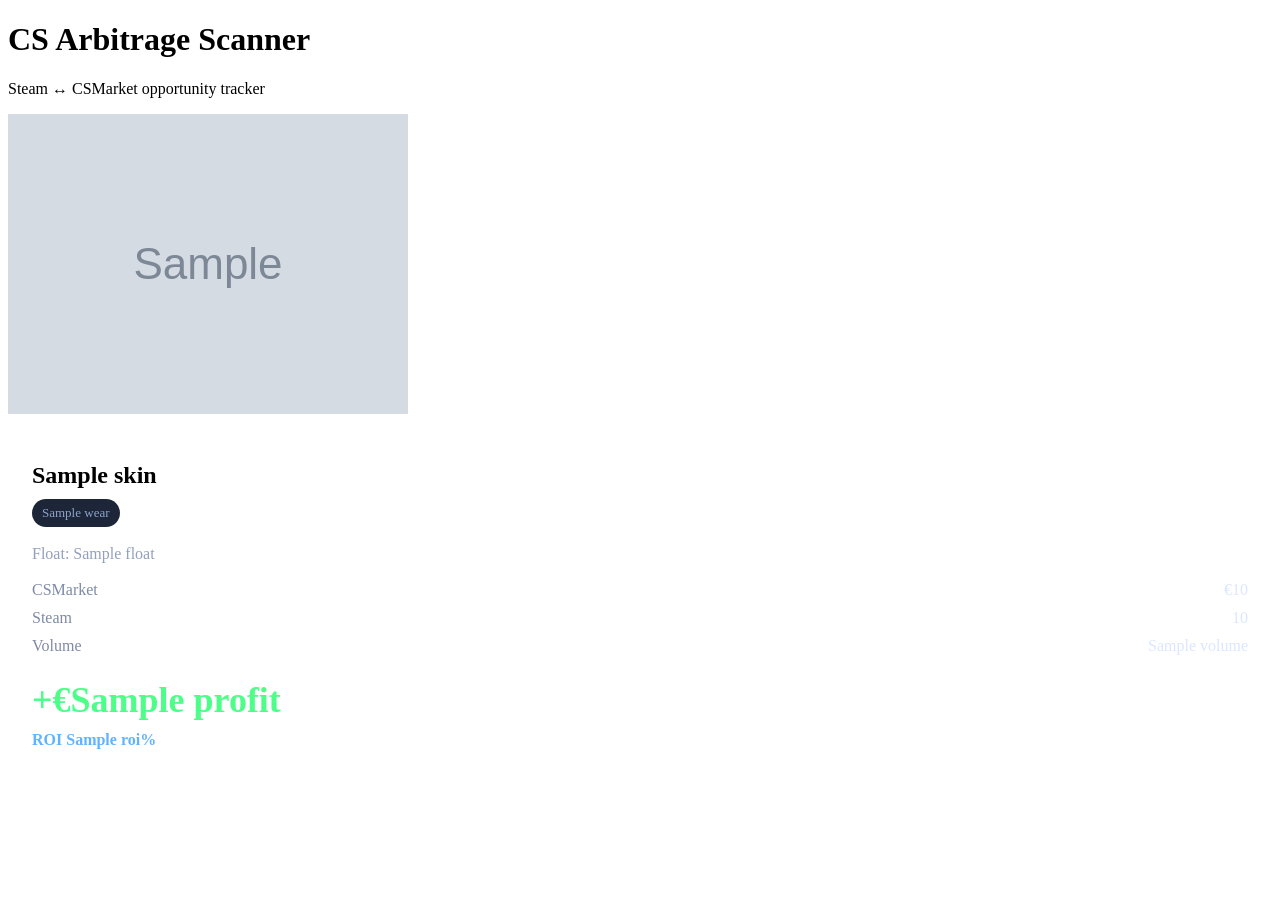
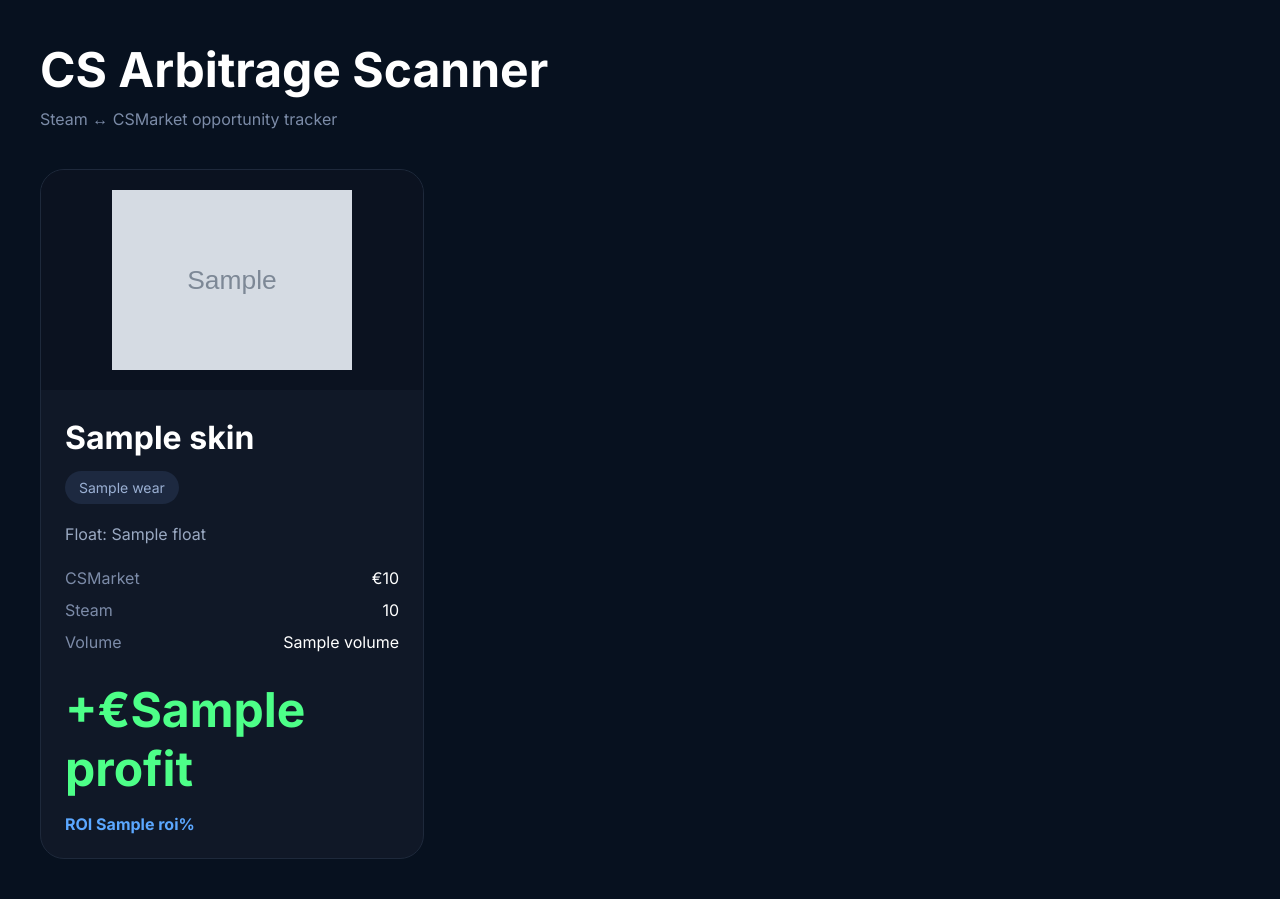
Before and after one commit to mcnxsvspam-lgtm/cs-arbitrage-bot, a Python web app: template templates/index.html in a window 1280 px wide. Before the commit the page ends 749 px from the top, so only its background shows below. Run offline with Jinja, Linux system fonts and the light colour scheme; the template is opened without the code that fills it: most values are stand-ins (such as "Sample title", 1, 10 or a date in 2020); grey boxes marked "Sample" are stand-in pictures.

Commit message:
Update style.css

```diff
--- a/static/style.css
+++ b/static/style.css
@@ -1,4 +1,48 @@
 * {
+    margin: 0;
+    padding: 0;
+    box-sizing: border-box;
+}
+
+body {
+    background: #07111f;
+    color: white;
+    font-family: Inter, sans-serif;
+    padding: 40px;
+}
+
+.header {
+    margin-bottom: 40px;
+}
+
+.header h1 {
+    font-size: 48px;
+    margin-bottom: 10px;
+}
+
+.header p {
+    color: #7b8ba7;
+}
+
+.grid {
+    display: grid;
+    grid-template-columns: repeat(auto-fill, minmax(360px, 1fr));
+    gap: 24px;
+}
+
+.card {
+    background: #101827;
+    border-radius: 24px;
+    overflow: hidden;
+    border: 1px solid #1e293b;
+}
+
+.skin-image {
+    width: 100%;
+    height: 220px;
+    object-fit: contain;
+    background: #0b1220;
+    padding: 20px;
 }
 
 .content {
@@ -6,62 +50,58 @@
 }
 
 .content h2 {
-    font-size: 24px;
-    margin-bottom: 10px;
+    font-size: 32px;
+    margin-bottom: 14px;
 }
 
 .wear {
     display: inline-block;
-    padding: 6px 10px;
+    background: #1d2940;
+    color: #9bb0d3;
+    padding: 8px 14px;
     border-radius: 999px;
-    background: #1d2638;
-    color: #8ea2c9;
-    font-size: 13px;
-    margin-bottom: 18px;
+    font-size: 14px;
+    margin-bottom: 20px;
 }
 
 .float {
-    color: #93a0bb;
-    margin-bottom: 18px;
+    color: #9aa9c2;
+    margin-bottom: 24px;
 }
 
 .prices {
     display: flex;
     flex-direction: column;
-    gap: 10px;
-    margin-bottom: 24px;
+    gap: 12px;
+    margin-bottom: 28px;
 }
 
 .price-row {
     display: flex;
     justify-content: space-between;
-    color: #dbe6ff;
 }
 
 .label {
-    color: #7e8aa5;
+    color: #7c8ba8;
 }
 
 .profit {
-    font-size: 36px;
+    font-size: 48px;
     font-weight: 700;
     color: #4dff88;
-    margin-bottom: 10px;
+    margin-bottom: 16px;
 }
 
 .bottom {
     display: flex;
     justify-content: space-between;
-    align-items: center;
-    margin-top: 10px;
 }
 
 .roi {
-    color: #61b3ff;
-    font-weight: 600;
+    color: #5ba7ff;
+    font-weight: 700;
 }
 
 .volume {
-    color: #7e8aa5;
-    font-size: 14px;
+    color: #7c8ba8;
 }
```
